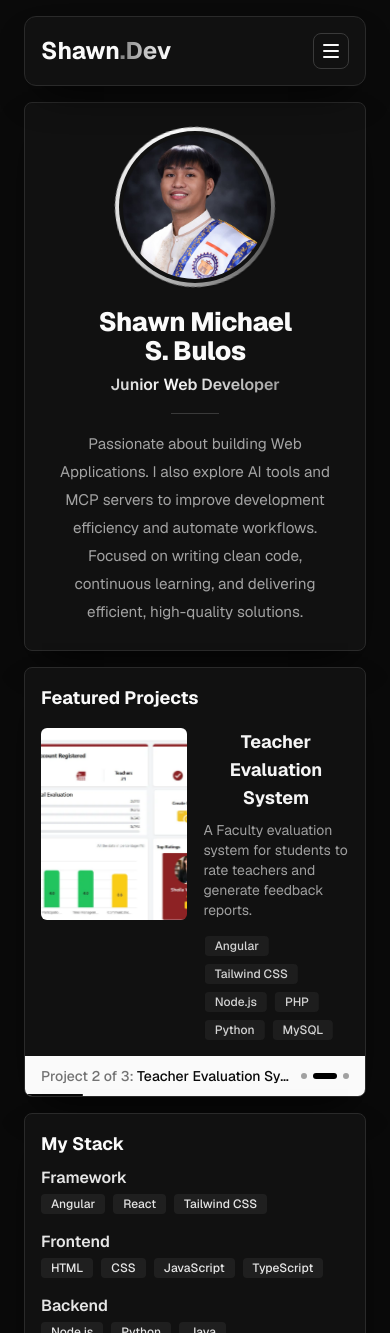
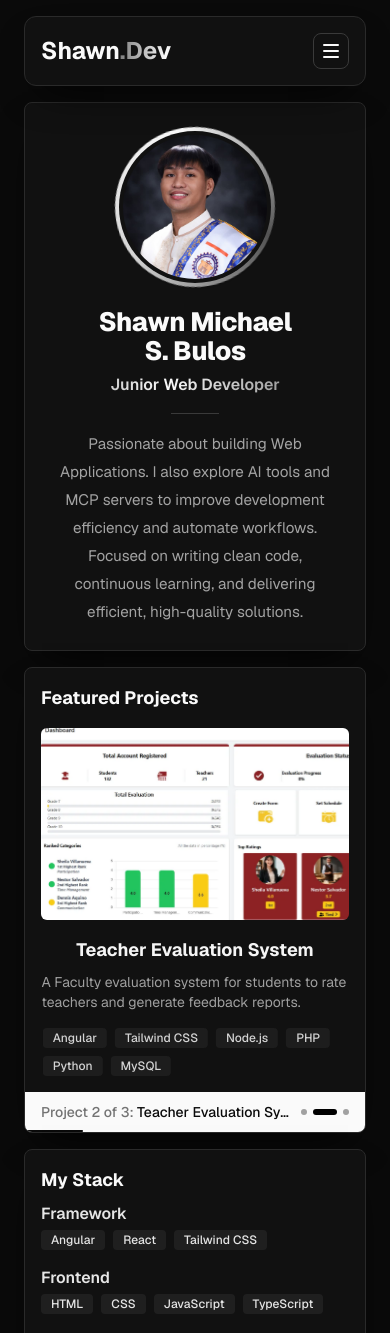
Before and after one commit to DevRaizen/MyPortfolioV2, a React (Vite) app: page / in a window 390 px wide. Shown: the top 1333 px of the page. Built offline with nearby package versions, Linux system fonts and the light colour scheme.

Commit message:
fix project on mobile

```diff
--- a/src/components/project.tsx
+++ b/src/components/project.tsx
@@ -57,7 +57,7 @@ function Projects() {
       >
         {projects.map((project) => (
           <SwiperSlide className="cursor-pointer" key={project.id}>
-            <a href={project.link} className="p-4 rounded-lg grid grid-cols-2 gap-4">
+            <a href={project.link} className="p-4 rounded-lg grid sm:grid-cols-2 gap-4">
               <div className="fx-shot w-full h-48 overflow-hidden rounded-md">
                 <img
                   src={project.img}
```
